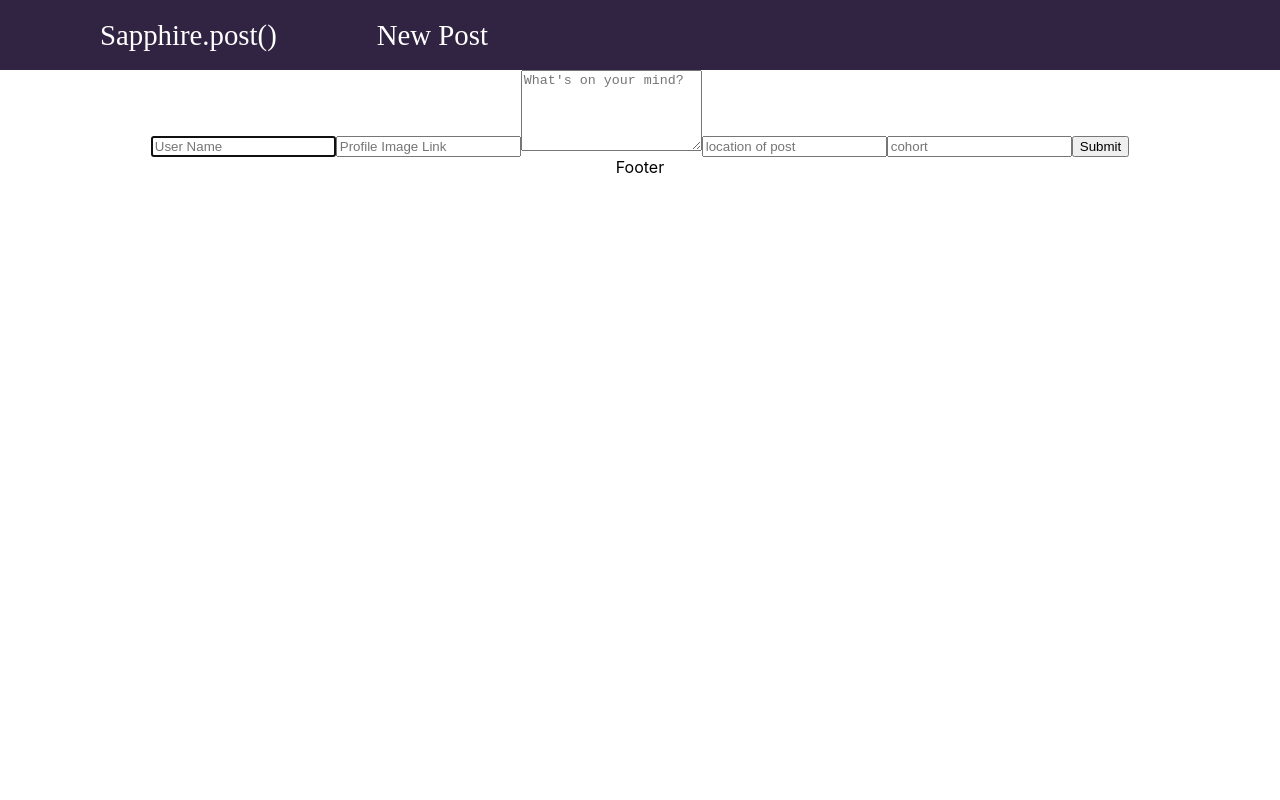
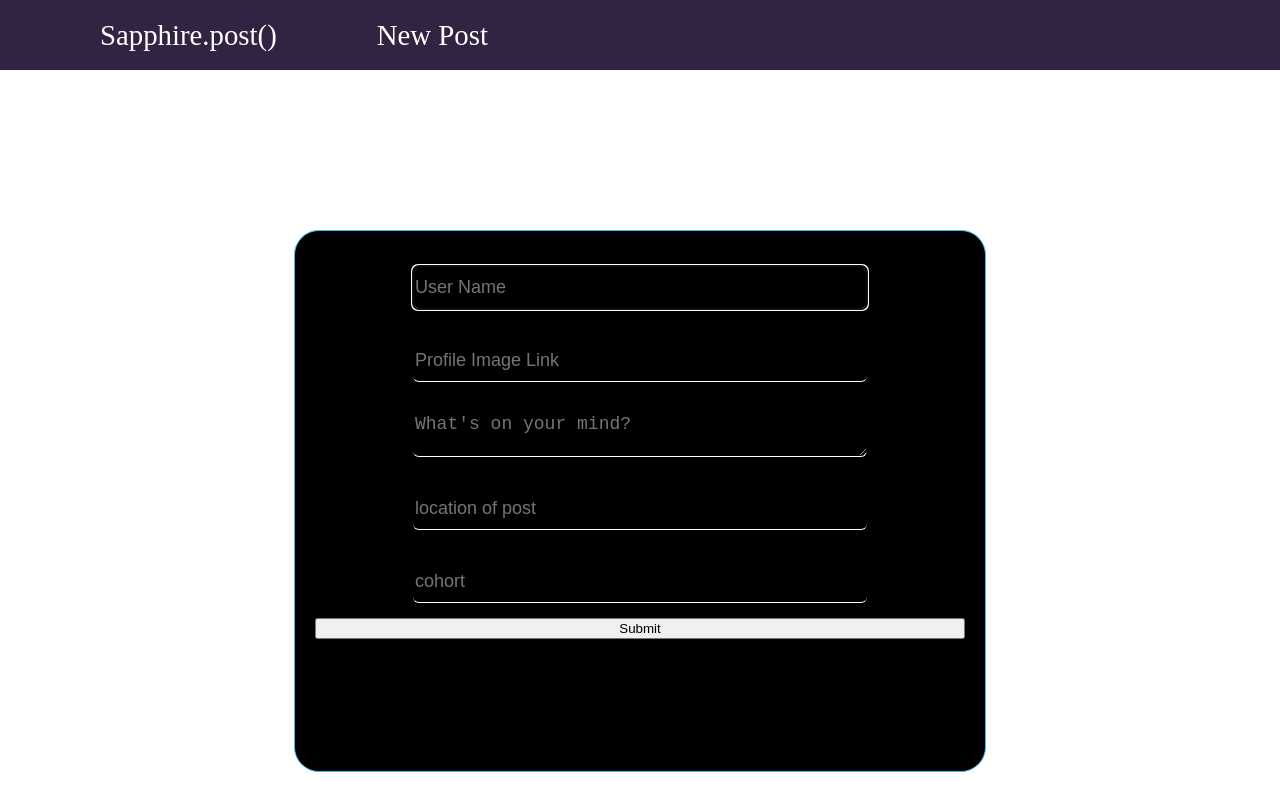
Before and after one commit to justCullen/blog-app, a React (Create React App) app in the folder client/: page /add-post in a window 1280 px wide. Shown: the top 800 px of the page. Built offline with nearby package versions, Linux system fonts and the light colour scheme; a web font is replaced by a local one.

Commit message:
create css

```diff
--- a/client/src/screens/PostCreate/PostCreate.css
+++ b/client/src/screens/PostCreate/PostCreate.css
@@ -0,0 +1,25 @@
+.postcreate-form{
+  display: flex;
+  flex-direction: column;
+  color: #37b9f1;
+  background: #000;
+  border-radius: 25px;
+  padding: 20px;
+  margin: 10rem auto;
+  border: 1px solid #37b9f1;
+  font-weight: 300px;
+  height: 500px;
+  width: 650px;
+}
+.input-userName, .input-image-link, .input-cohort, .input-location, .textarea-content{
+  width: 450px;
+  border-radius: 6px;
+  height: 40px;
+  padding: 15px auto;
+  margin: 15px auto;
+  background: transparent;
+  border: none;
+  border-bottom: 1px solid #fff;
+  font-size: 18px;
+  color: #fff;
+}
--- a/client/src/screens/PostCreate/PostCreate.jsx
+++ b/client/src/screens/PostCreate/PostCreate.jsx
@@ -2,6 +2,7 @@ import { useState } from "react";
 import Layout from "../../components/shared/Layout/Layout";
 import { createPost } from "../../services/posts";
 import { useHistory } from "react-router-dom";
+import "./PostCreate.css"
 function PostCreate(props) {
   let history = useHistory();
   const [post, setPost] = useState({
```
